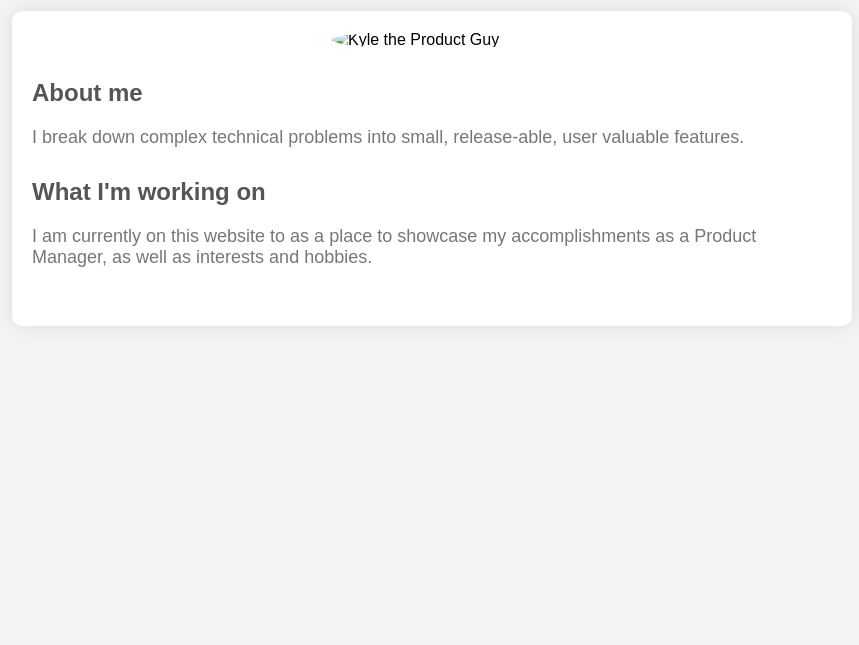
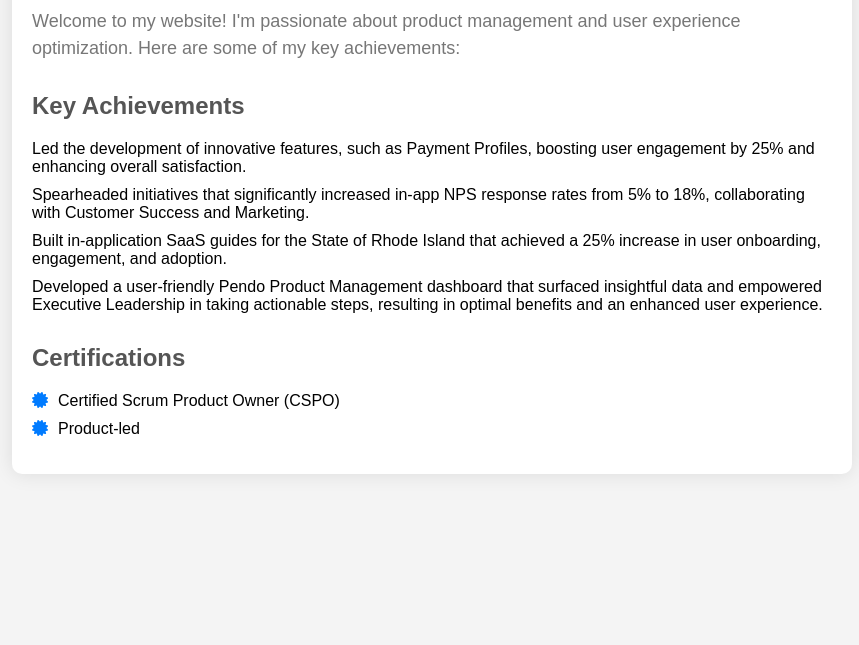
Before and after one commit to KyletheProductGuy/website, a plain HTML site: page index.html in a window 1280 px wide. Shown: the part 155-800 px from the top of the page, without its empty margins (208-1067 px from the left). Drawn offline with Linux system fonts and the light colour scheme.

Commit message:
Add files via upload

```diff
--- a/index.html
+++ b/index.html
@@ -3,29 +3,14 @@
 <head>
     <meta charset="UTF-8">
     <meta name="viewport" content="width=device-width, initial-scale=1.0">
-    <title>Kyle the Product Guy</title>
+    <title>Kyle Olson - Product Manager</title>
+    <link rel="stylesheet" href="https://cdnjs.cloudflare.com/ajax/libs/font-awesome/5.15.4/css/all.min.css">
     <style>
         body {
             font-family: Arial, sans-serif;
             background-color: #f4f4f4;
             margin: 0;
             padding: 0;
-        }
-        h1 {
-            text-align: center;
-            color: #333;
-            padding-top: 50px;
-            font-size: 36px;
-            text-shadow: 2px 2px 4px #ccc;
-        }
-        h2 {
-            color: #555;
-            margin-top: 30px;
-            font-size: 24px;
-        }
-        p {
-            color: #777;
-            font-size: 18px;
         }
         .container {
             max-width: 800px;
@@ -37,41 +22,60 @@
             margin-top: 50px;
             margin-bottom: 50px;
         }
-        .profile-pic {
-            display: block;
-            margin: 0 auto;
-            width: 200px;
-            border-radius: 50%;
-            margin-bottom: 20px;
+        h1 {
+            color: #333;
+            font-size: 36px;
+            text-align: center;
         }
-        .social-icons {
-            text-align: center;
-            margin-top: 20px;
+        h2 {
+            color: #555;
+            font-size: 24px;
+            margin-top: 30px;
         }
-        .social-icons a {
-            display: inline-block;
-            margin: 0 10px;
-            color: #333;
-            font-size: 24px;
-            transition: color 0.3s ease;
+        p {
+            color: #777;
+            font-size: 18px;
+            line-height: 1.5;
         }
-        .social-icons a:hover {
-            color: #00bcd4;
+        ul {
+            list-style: none;
+            padding: 0;
+        }
+        ul li {
+            margin-bottom: 10px;
+        }
+        .certifications {
+            margin-top: 30px;
+        }
+        .certifications i {
+            color: #007bff;
+            margin-right: 10px;
+        }
+        .linkedin-logo {
+            width: 30px;
+            height: 30px;
+            margin-left: 5px;
+            vertical-align: middle;
         }
     </style>
 </head>
 <body>
-    <h1>Hey, I'm Kyle the Product Guy</h1>
     <div class="container">
-        <img class="profile-pic" src="your-profile-picture.jpg" alt="Kyle the Product Guy">
-        <h2>About me</h2>
-        <p>I break down complex technical problems into small, release-able, user valuable features.</p>
-        <h2>What I'm working on</h2>
-        <p>I am currently on this website to as a place to showcase my accomplishments as a Product Manager, as well as interests and hobbies.</p>
-        <div class="social-icons">
-            <a href="https://twitter.com/yourtwitter" target="_blank"><i class="fab fa-twitter"></i></a>
-            <a href="https://linkedin.com/in/yourlinkedin" target="_blank"><i class="fab fa-linkedin"></i></a>
-            <a href="https://github.com/yourgithub" target="_blank"><i class="fab fa-github"></i></a>
+        <h1>Kyle Olson - Product Manager <a href="https://www.linkedin.com/in/kyleolsonj/" target="_blank"><img class="linkedin-logo" src="linkedin-logo.png" alt="LinkedIn Logo"></a></h1>
+        <p>Welcome to my website! I'm passionate about product management and user experience optimization. Here are some of my key achievements:</p>
+        <h2>Key Achievements</h2>
+        <ul>
+            <li>Led the development of innovative features, such as Payment Profiles, boosting user engagement by 25% and enhancing overall satisfaction.</li>
+            <li>Spearheaded initiatives that significantly increased in-app NPS response rates from 5% to 18%, collaborating with Customer Success and Marketing.</li>
+            <li>Built in-application SaaS guides for the State of Rhode Island that achieved a 25% increase in user onboarding, engagement, and adoption.</li>
+            <li>Developed a user-friendly Pendo Product Management dashboard that surfaced insightful data and empowered Executive Leadership in taking actionable steps, resulting in optimal benefits and an enhanced user experience.</li>
+        </ul>
+        <div class="certifications">
+            <h2>Certifications</h2>
+            <ul>
+                <li><i class="fas fa-certificate"></i>Certified Scrum Product Owner (CSPO)</li>
+                <li><i class="fas fa-certificate"></i>Product-led</li>
+            </ul>
         </div>
     </div>
 </body>
```
